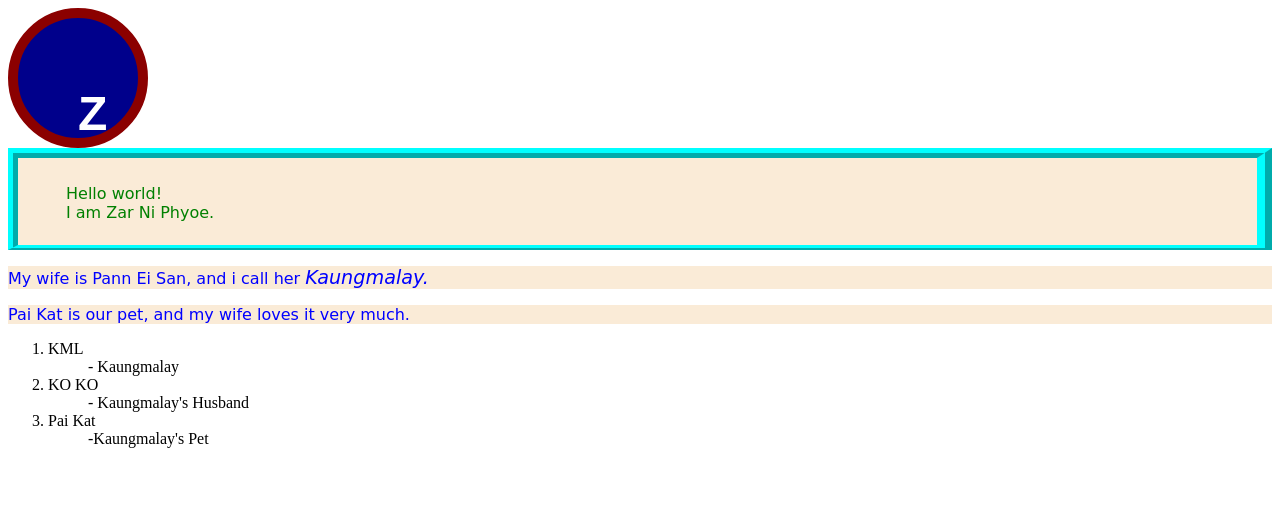
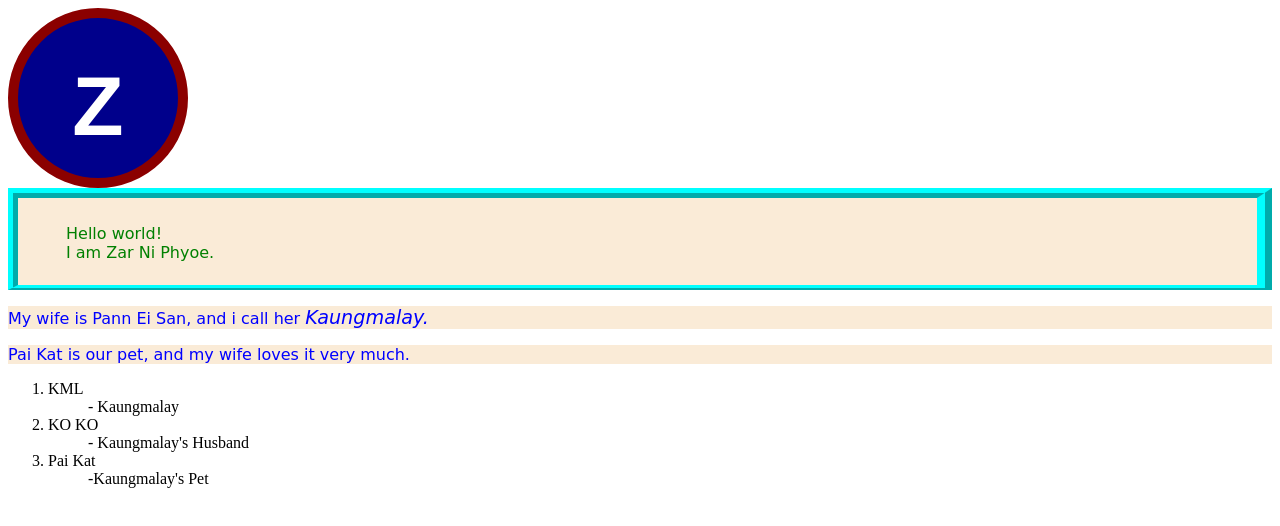
Before and after one commit to ZarniPhyoe/zarniphyoe.github.io, a plain HTML site: page CSS/Border.html in a window 1280 px wide. Drawn offline with Linux system fonts and the light colour scheme.

Commit message:
Logo added

```diff
--- a/CSS/Border.html
+++ b/CSS/Border.html
@@ -7,17 +7,19 @@
     <style>
         .logo{
             color: white;
-            font-size:48px;
+            font-size:84px;
+            font-weight:bold;
             font-family:sans-serif;
+            text-align:center;
             background-color:darkblue;
             background-position: center;
             height:80px;
             width:80px;
-            padding: 20px;
+            padding: 40px;
             border-width:10px;
             border-color:darkred;
             border-style:solid;
-            border-radius:80px;
+            border-radius:100px;
         }
         .me{
             color: green;
@@ -47,9 +49,7 @@
 
 <body>
     <div class="logo">
-       <p>
-         &nbsp;&nbsp;&nbsp;<b>Z</b>
-       </p>
+        Z
     </div>
    <div class="me">
        <p>
```
